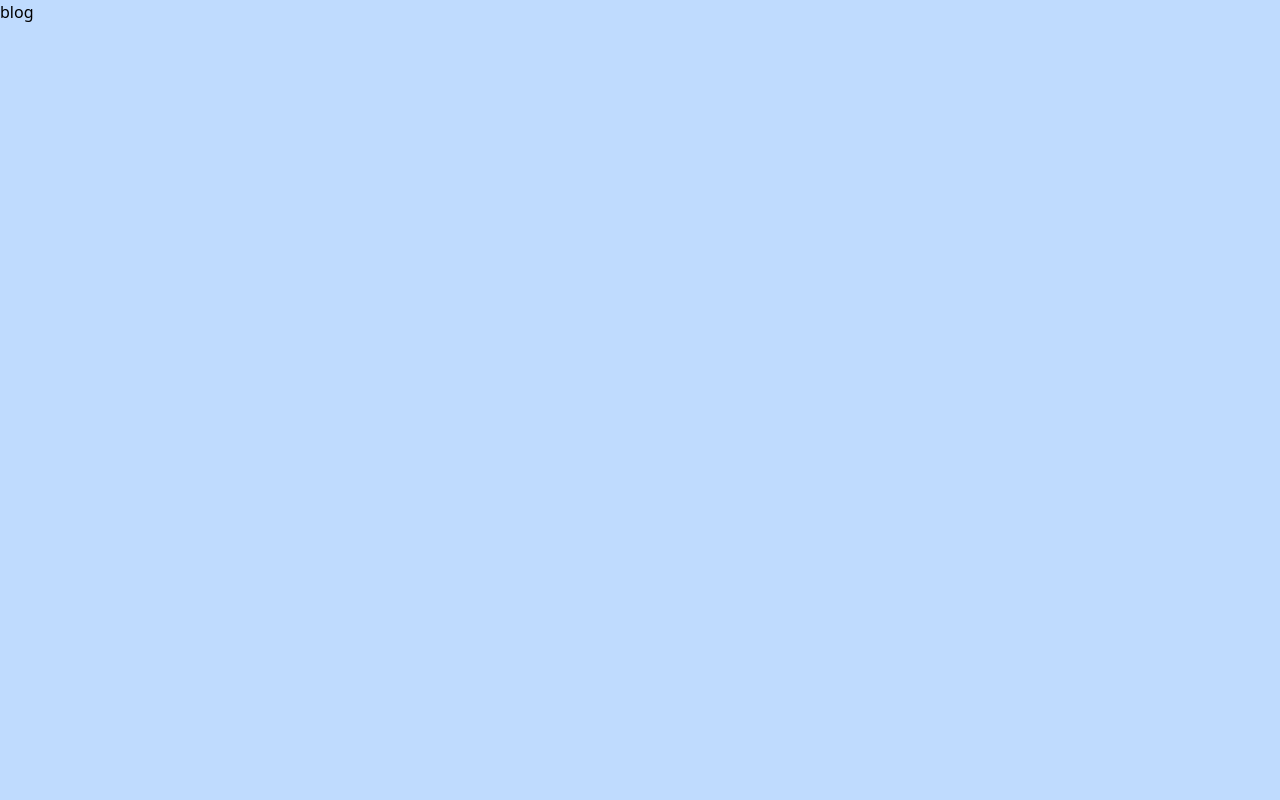
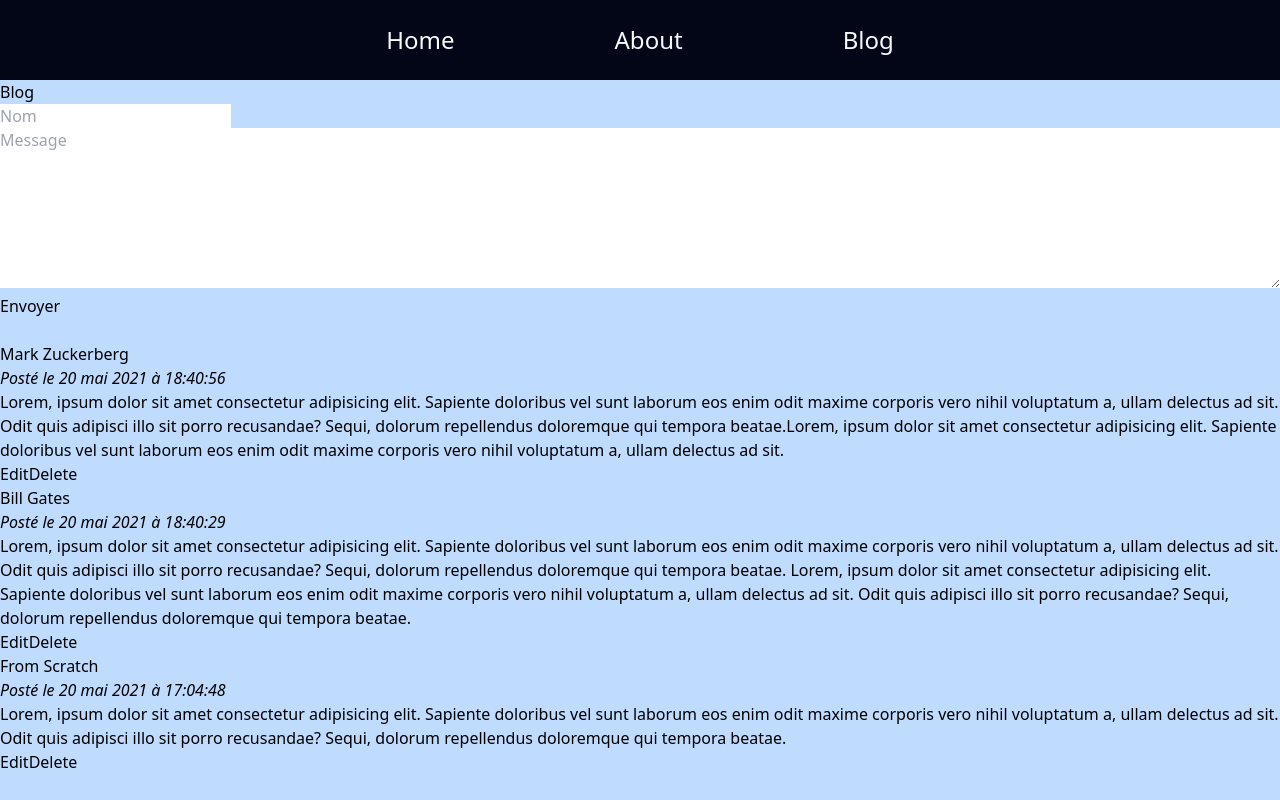
Before and after one commit to Ykolo/Flags, a React (Vite) app: page /blog in a window 1280 px wide. Built offline with nearby package versions, Linux system fonts and the light colour scheme; data requests are answered from the project's data file.

Commit message:
feat(blog)

```diff
--- a/package.json
+++ b/package.json
@@ -7,7 +7,8 @@
     "dev": "vite",
     "build": "tsc -b && vite build",
     "lint": "eslint .",
-    "preview": "vite preview"
+    "preview": "vite preview",
+    "server": "json-server --watch ./src/assets/db.json --port 3004"
   },
   "dependencies": {
     "axios": "^1.7.7",
--- /dev/null
+++ b/src/assets/db.json
@@ -0,0 +1,22 @@
+{
+  "articles": [
+    {
+      "author": "From Scratch",
+      "content": "      Lorem, ipsum dolor sit amet consectetur adipisicing elit. Sapiente doloribus vel sunt laborum eos enim odit maxime corporis vero nihil voluptatum a, ullam delectus ad sit. Odit quis adipisci illo sit porro recusandae? Sequi, dolorum repellendus doloremque qui tempora beatae.",
+      "date": 1621530288602,
+      "id": 1
+    },
+    {
+      "author": "Bill Gates",
+      "content": "Lorem, ipsum dolor sit amet consectetur adipisicing elit. Sapiente doloribus vel sunt laborum eos enim odit maxime corporis vero nihil voluptatum a, ullam delectus ad sit. Odit quis adipisci illo sit porro recusandae? Sequi, dolorum repellendus doloremque qui tempora beatae.\n\nLorem, ipsum dolor sit amet consectetur adipisicing elit. Sapiente doloribus vel sunt laborum eos enim odit maxime corporis vero nihil voluptatum a, ullam delectus ad sit. Odit quis adipisci illo sit porro recusandae? Sequi, dolorum repellendus doloremque qui tempora beatae.",
+      "date": 1621536029778,
+      "id": 2
+    },
+    {
+      "author": "Mark Zuckerberg",
+      "content": "Lorem, ipsum dolor sit amet consectetur adipisicing elit. Sapiente doloribus vel sunt laborum eos enim odit maxime corporis vero nihil voluptatum a, ullam delectus ad sit. Odit quis adipisci illo sit porro recusandae? Sequi, dolorum repellendus doloremque qui tempora beatae.Lorem, ipsum dolor sit amet consectetur adipisicing elit. Sapiente doloribus vel sunt laborum eos enim odit maxime corporis vero nihil voluptatum a, ullam delectus ad sit. ",
+      "date": 1621536056135,
+      "id": 3
+    }
+  ]
+}
--- /dev/null
+++ b/src/pages/Article.tsx
@@ -0,0 +1,69 @@
+import axios from 'axios'
+import { useState } from 'react'
+
+const Article = ({ article }: { article: any }) => {
+  const [isEditing, setIsEditing] = useState(false)
+  const [editContent, setEditCotent] = useState('')
+  const dateFormater = (date: Date) => {
+    let newDate = new Date(date).toLocaleDateString('fr-FR', {
+      year: 'numeric',
+      month: 'long',
+      day: 'numeric',
+      hour: 'numeric',
+      minute: 'numeric',
+      second: 'numeric',
+    })
+    return newDate
+  }
+  const handleEdit = () => {
+    const data = {
+      author: article.author,
+      content: editContent ? editContent : article.content,
+      date: article.date,
+      updatedDate: Date.now(),
+    }
+    axios.put(`http://localhost:3004/articles/${article.id}`, data).then(() => {
+      setIsEditing(false)
+    })
+  }
+  const handleDelete = () => {
+    axios.delete(`http://localhost:3004/articles/${article.id}`).then(() => {
+      window.location.reload()
+    })
+  }
+  return (
+    <div>
+      <div>
+        <h3>{article.author}</h3>
+        <em>Posté le {dateFormater(article.date)} </em>
+      </div>
+      {isEditing ? (
+        <textarea
+          defaultValue={editContent ? editContent : article.content}
+          onChange={(e) => setEditCotent(e.target.value)}
+          autoFocus
+        ></textarea>
+      ) : (
+        <p>{editContent ? editContent : article.content}</p>
+      )}
+      <div>
+        {isEditing ? (
+          <button onClick={() => handleEdit()}>Save</button>
+        ) : (
+          <button onClick={() => setIsEditing(true)}>Edit</button>
+        )}
+        <button
+          onClick={() =>
+            window.confirm('Voulez vous vraiment supprimer cet article ? ')
+              ? handleDelete()
+              : null
+          }
+        >
+          Delete
+        </button>
+      </div>
+    </div>
+  )
+}
+
+export default Article
--- a/src/pages/Blog.tsx
+++ b/src/pages/Blog.tsx
@@ -1,7 +1,78 @@
+import axios from 'axios'
+import { useEffect, useState } from 'react'
+import Navigation from '../components/Navigation'
+import Article from './Article'
+
 const Blog = () => {
+  const [blogData, setBlogData] = useState([])
+  const [author, setAuthor] = useState('')
+  const [content, setContent] = useState('')
+  const [error, setError] = useState(false)
+
+  const getData = () => {
+    axios.get('http://localhost:3004/articles').then((res) => {
+      setBlogData(res.data)
+    })
+  }
+  useEffect(() => {
+    getData()
+  }, [])
+
+  const handleSubmit = (e: any) => {
+    e.preventDeafult()
+    content.length < 140
+      ? setError(true)
+      : axios.post('http://localhost:3004/articles', {
+          author,
+          content,
+          date: Date.now(),
+        }),
+      setError(false)
+    setAuthor('')
+    setContent('')
+    getData()
+  }
   return (
     <div>
-      <h1>blog</h1>
+      <Navigation />
+      <h1>Blog</h1>
+      <form
+        onSubmit={(e) => {
+          handleSubmit(e)
+        }}
+      >
+        <input
+          type="text"
+          placeholder="Nom"
+          onChange={(e) => setAuthor(e.target.value)}
+          value={author}
+        />
+        <textarea
+          placeholder="Message"
+          onChange={(e) => {
+            setContent(e.target.value)
+          }}
+          className="{error ? 'border-red-500' : 'border-gray-300'} h-40 w-full"
+          value={content}
+        ></textarea>
+        {error && (
+          <p className="text-2xl text-red-500">
+            Veuillez écrire plus de 140 caractères
+          </p>
+        )}
+        <input
+          type="submit"
+          value="Envoyer
+        "
+        />
+      </form>
+      <ul>
+        {blogData
+          .sort((a: any, b: any) => b.date - a.date)
+          .map((article: any) => {
+            return <Article key={article.id} article={article} />
+          })}
+      </ul>
     </div>
   )
 }
```
Also changed, not shown: 2 other files (tests, documents, lock files or other folders).
